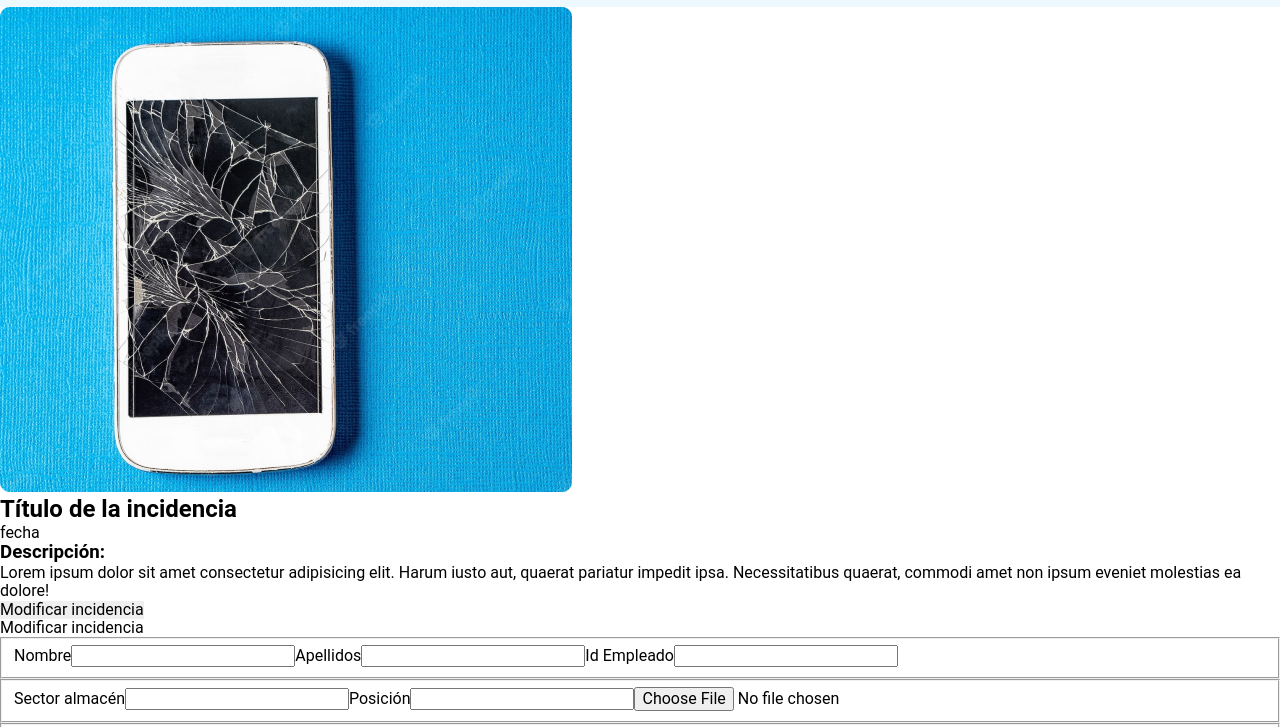
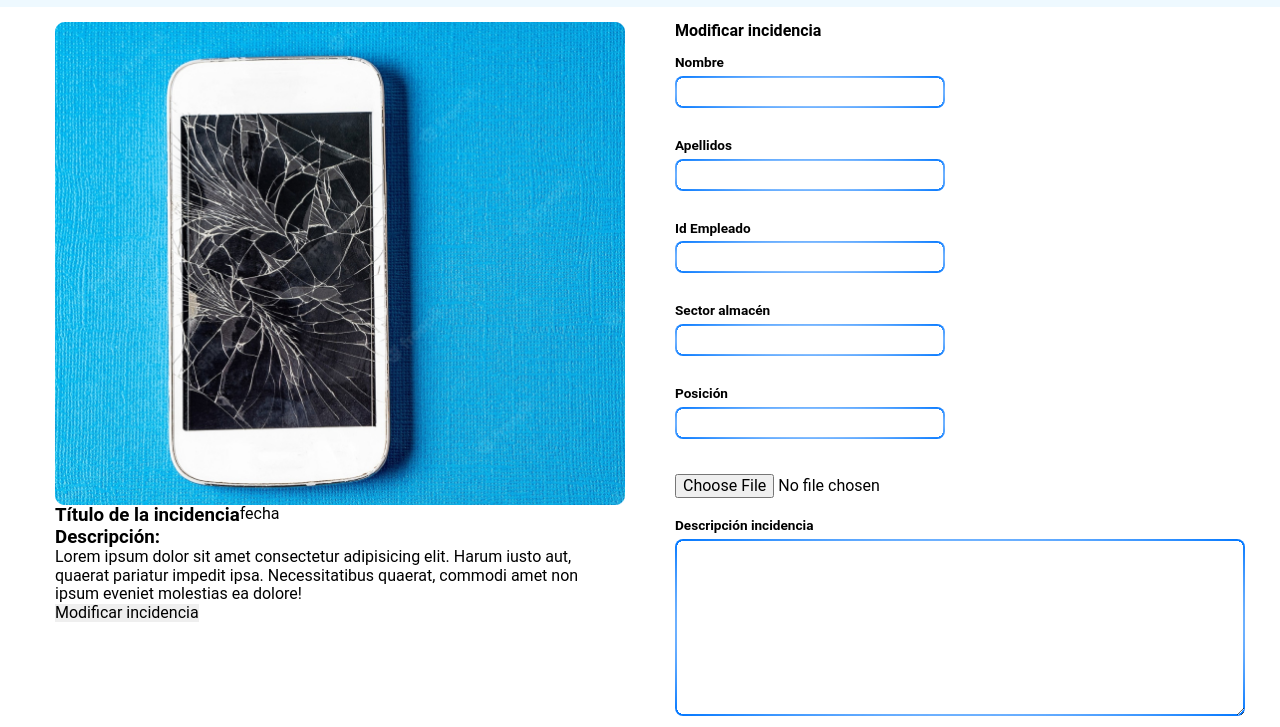
Before and after one commit to celiarodriguezmo/challenge-landing-icp, a React app: page / in a window 1280 px wide. Shown: the part 73-800 px from the top of the page. Built offline with nearby package versions, Linux system fonts and the light colour scheme.

Commit message:
add styles at form and incidence sections

```diff
--- a/src/components/App.js
+++ b/src/components/App.js
@@ -6,22 +6,26 @@ function App() {
   return (
     <div className='App'>
       <header className='header'>
-        <nav className='navMenu'>
-          <ul className='menuList'>
-            <li className='menuList__item'>Inicio</li>
-            <li className='menuList__item'>Incidencias</li>
-            <li className='menuList__item'>Almacén</li>
-            <li className='menuList__item'>Servicio técnico</li>
+        <nav className='nav-menu'>
+          <ul className='menu-list'>
+            <li className='menu-list__item'>Inicio</li>
+            <li className='menu-list__item'>Incidencias</li>
+            <li className='menu-list__item'>Almacén</li>
+            <li className='menu-list__item'>Servicio técnico</li>
           </ul>
-          <img className='menuImage' src={avatar} alt='imagen de perfil' />
+          <img className='menu-image' src={avatar} alt='imagen de perfil' />
         </nav>
       </header>
-      <main>
+      <main className='main'>
         <section className='section-incidence'>
-          <img src={telefonoRoto} alt='imagen de teléfono con pantalla rota' />
-          <div>
-            <h2>Título de la incidencia</h2>
-            <p>fecha</p>
+          <img
+            className='section-incidence__image'
+            src={telefonoRoto}
+            alt='imagen de teléfono con pantalla rota'
+          />
+          <div className='section-incidence__wrap'>
+            <h3 className='wrap__title'>Título de la incidencia</h3>
+            <p className='wrap__date'>fecha</p>
           </div>
           <article>
             <h3>Descripción:</h3>
@@ -35,54 +39,97 @@ function App() {
         </section>
         <section className='section-detail'>
           <form action='' className='form'>
-            <legend className='form__title'>Modificar incidencia</legend>
+            <h3 className='form__title'>Modificar incidencia</h3>
             <fieldset className='form__section'>
+              <div className='input-wraper'>
                 <label htmlFor='name' className='label-text'>
                   Nombre
                 </label>
-              <input type='text' name='name' id='name' />
-
+                <input className='input' type='text' name='name' id='name' />
+              </div>
+              <div className='input-wraper'>
                 <label htmlFor='surname' className='label-text'>
                   Apellidos
                 </label>
-              <input type='text' name='surname' id='surname' />
+                <input
+                  className='input'
+                  type='text'
+                  name='surname'
+                  id='surname'
+                />
+              </div>
 
+              <div className='input-wraper'>
                 <label htmlFor='id-employee' className='label-text'>
                   Id Empleado
                 </label>
-              <input type='text' name='id-employee' id='id-employee' />
+                <input
+                  className='input'
+                  type='text'
+                  name='id-employee'
+                  id='id-employee'
+                />
+              </div>
             </fieldset>
 
             <fieldset className='form__section'>
+              <div className='input-wraper'>
                 <label htmlFor='warehouse-sector' className='label-text'>
                   Sector almacén
                 </label>
                 <input
+                  className='input'
                   type='text'
                   name='warehouse-sector'
                   id='warehouse-sector'
                 />
-
+              </div>
+              <div className='input-wraper'>
                 <label htmlFor='position' className='label-text'>
                   Posición
                 </label>
-              <input type='text' name='position' id='position' />
+                <input
+                  className='input'
+                  type='text'
+                  name='position'
+                  id='position'
+                />
+              </div>
 
-              <input type='file' name='attached-image' id='attached-image' />
+              <input
+                className='input--file'
+                type='file'
+                name='attached-image'
+                id='attached-image'
+                width='170'
+              />
             </fieldset>
 
-            <fieldset className='form__section'>
+            <fieldset className='form__section--area'>
+              <div className='input-wraper--area'>
                 <label htmlFor='comments' className='label-text'>
                   Descripción incidencia
                 </label>
                 <textarea
+                  className='input--area'
                   id='comments'
                   name='comments'
                   rows='8'
                   cols='80'
                 ></textarea>
-              <input type='submit' value='Enviar' />
-              <input type='reset' value='Cancelar' />
+                <div className='button-wraper'>
+                  <input
+                    className='input-button'
+                    type='submit'
+                    value='Enviar'
+                  />
+                  <input
+                    className='input-reset'
+                    type='reset'
+                    value='Cancelar'
+                  />
+                </div>
+              </div>
             </fieldset>
           </form>
         </section>
--- a/src/styles/App.scss
+++ b/src/styles/App.scss
@@ -1,4 +1,10 @@
 @import "core/normalize";
 @import "core/reset";
 @import "core/variables";
+
 @import "layout/landing";
+@import "layout/header";
+@import "layout/main";
+
+@import "layout/main-incidence";
+@import "layout/main-detail";
--- a/src/styles/core/normalize.scss
+++ b/src/styles/core/normalize.scss
@@ -7,10 +7,13 @@
  * 1. Correct the line height in all browsers.
  * 2. Prevent adjustments of font size after orientation changes in iOS.
  */
-
-html {
+html,
+body {
+  margin: 0;
+  padding: 0;
+  overflow-x: hidden;
   line-height: 1.15; /* 1 */
-  -webkit-text-size-adjust: 100%; /* 2 */
+  -webkit-text-size-adjust: 100vw;
 }
 
 /* Sections
@@ -19,10 +22,6 @@ html {
 /**
      * Remove the margin in all browsers.
      */
-
-body {
-  margin: 0;
-}
 
 /**
      * Render the `main` element consistently in IE.
@@ -229,7 +228,8 @@ button:-moz-focusring,
      */
 
 fieldset {
-  padding: 0.35em 0.75em 0.625em;
+  padding: 0;
+  border: none;
 }
 
 /**
--- /dev/null
+++ b/src/styles/layout/header.scss
@@ -0,0 +1,28 @@
+.header {
+  width: 100vw;
+  height: 10vh;
+  display: flex;
+  flex-direction: column;
+  justify-content: center;
+  background-color: $Secondary;
+  color: $Primary;
+}
+.nav-menu {
+  display: flex;
+  flex-direction: row;
+  justify-content: space-evenly;
+}
+.menu-list {
+  width: 70%;
+  display: flex;
+  font-weight: 700;
+  font-size: 1rem;
+
+  &__item {
+    margin: 20px;
+  }
+}
+.menu-image {
+  width: 60px;
+  border-radius: 50%;
+}
--- a/src/styles/layout/landing.scss
+++ b/src/styles/layout/landing.scss
@@ -1,30 +1,4 @@
 .App {
+  width: 100vw;
   font-family: $Roboto;
 }
-.header {
-  height: 10vh;
-  display: flex;
-  flex-direction: column;
-  justify-content: center;
-  background-color: $Secondary;
-  color: $Primary;
-}
-.navMenu {
-  display: flex;
-  flex-direction: row;
-  justify-content: space-evenly;
-}
-.menuList {
-  width: 70%;
-  display: flex;
-  font-weight: 700;
-  font-size: 1rem;
-
-  &__item {
-    margin: 20px;
-  }
-}
-.menuImage {
-  width: 60px;
-  border-radius: 50%;
-}
--- /dev/null
+++ b/src/styles/layout/main-detail.scss
@@ -0,0 +1,112 @@
+.section-detail {
+  width: 50%;
+  padding: 0 70px 0 15px;
+  display: flex;
+  flex-direction: column;
+}
+.form {
+  width: 100%;
+
+  &__title {
+    margin-left: 15px;
+    font-size: 1rem;
+  }
+
+  &__section {
+    width: 100%;
+    display: flex;
+    flex-direction: row;
+    flex-wrap: wrap;
+
+    &--area {
+      width: 100%;
+      display: flex;
+      flex-direction: column;
+    }
+  }
+}
+.input-wraper {
+  display: flex;
+  flex-direction: column;
+  justify-content: flex-end;
+  margin: 15px;
+
+  &--area {
+    width: 570px;
+    margin-left: 15px;
+  }
+}
+
+.button-wraper {
+  display: flex;
+  flex-direction: row;
+  justify-content: flex-end;
+  margin-top: 40px;
+}
+
+.label-text {
+  width: 270px;
+  font-weight: bold;
+  font-size: 0.85rem;
+  margin-bottom: 5px;
+}
+.input {
+  width: 270px;
+  height: 32px;
+
+  background: radial-gradient(
+        circle at 100% 100%,
+        $White 0,
+        $White 6px,
+        transparent 6px
+      )
+      0% 0%/8px 8px no-repeat,
+    radial-gradient(circle at 0 100%, $White 0, $White 6px, transparent 6px)
+      100% 0%/8px 8px no-repeat,
+    radial-gradient(circle at 100% 0, $White 0, $White 6px, transparent 6px) 0%
+      100%/8px 8px no-repeat,
+    radial-gradient(circle at 0 0, $White 0, $White 6px, transparent 6px) 100%
+      100%/8px 8px no-repeat,
+    linear-gradient($White, $White) 50% 50% / calc(100% - 4px) calc(100% - 16px)
+      no-repeat,
+    linear-gradient($White, $White) 50% 50% / calc(100% - 16px) calc(100% - 4px)
+      no-repeat,
+    radial-gradient(transparent 30%, $Primary 100%);
+  border-radius: 8px;
+  padding: 15px;
+  box-sizing: border-box;
+  border: none;
+
+  &--area {
+    width: 570px;
+    margin-top: 5px;
+    background: radial-gradient(
+          circle at 100% 100%,
+          $White 0,
+          $White 6px,
+          transparent 6px
+        )
+        0% 0%/8px 8px no-repeat,
+      radial-gradient(circle at 0 100%, $White 0, $White 6px, transparent 6px)
+        100% 0%/8px 8px no-repeat,
+      radial-gradient(circle at 100% 0, $White 0, $White 6px, transparent 6px)
+        0% 100%/8px 8px no-repeat,
+      radial-gradient(circle at 0 0, $White 0, $White 6px, transparent 6px) 100%
+        100%/8px 8px no-repeat,
+      linear-gradient($White, $White) 50% 50% / calc(100% - 4px)
+        calc(100% - 16px) no-repeat,
+      linear-gradient($White, $White) 50% 50% / calc(100% - 16px)
+        calc(100% - 4px) no-repeat,
+      radial-gradient(transparent 30%, $Primary 100%);
+    border-radius: 8px;
+    padding: 15px;
+    box-sizing: border-box;
+    border: none;
+  }
+
+  &--file {
+    width: 570px;
+    height: 32px;
+    margin: 20px 0 10px 15px;
+  }
+}
--- /dev/null
+++ b/src/styles/layout/main-incidence.scss
@@ -0,0 +1,12 @@
+.section-incidence {
+  width: 50%;
+  display: flex;
+  flex-direction: column;
+  margin: 0 20px 10px 50px;
+  &__image {
+    width: 570px;
+  }
+  &__wrap {
+    display: flex;
+  }
+}
--- /dev/null
+++ b/src/styles/layout/main.scss
@@ -0,0 +1,6 @@
+.main {
+  width: 100vw;
+  margin: 15px 5px;
+  display: flex;
+  flex-direction: row;
+}
```
Lines whose indentation alone changed are shown as unchanged.
